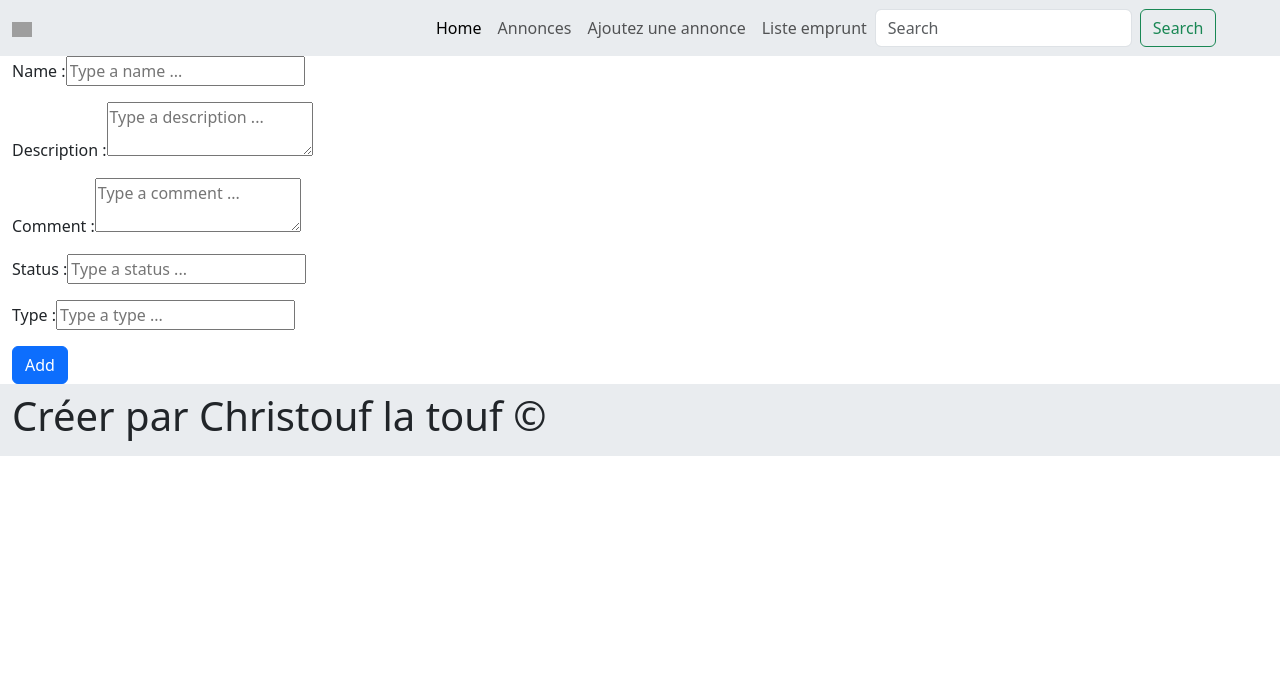
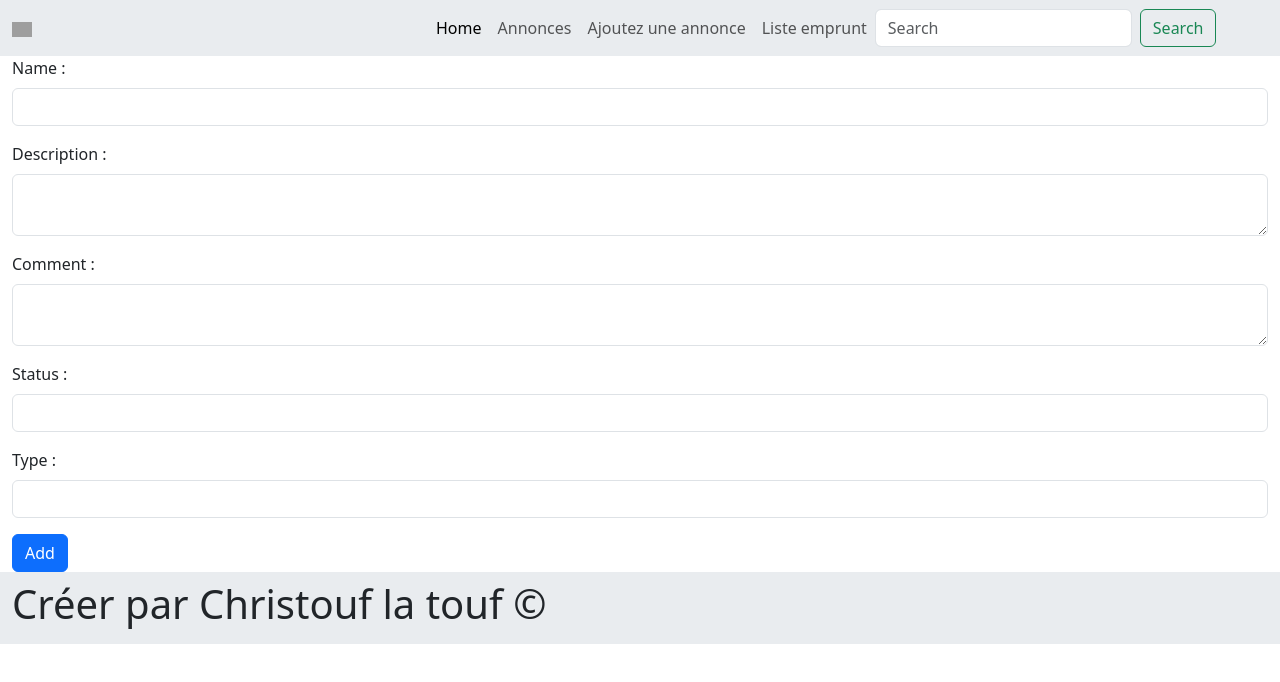
Before and after one commit to ChristopheThiou/projet_partage_front, a Nuxt app: page /add-annonces in a window 1280 px wide. Shown: the top 682 px of the page. Built offline with nearby package versions, Linux system fonts and the light colour scheme; no server answers; grey boxes are pictures that could not be loaded.

Commit message:
ajout d'un style douteux

```diff
--- a/components/form-user.vue
+++ b/components/form-user.vue
@@ -12,15 +12,26 @@
 
 <template>
   <form @submit.prevent="handleSubmite()">
-    <p>
-    <label for="name">Name : </label>
-    <input type="text" v-model="user.name" placeholder="Type a name ..." />
-  </p>
-  <p>
-    <label for="address">Address : </label>
-    <input type="text" v-model="user.address" placeholder="Type a address ..." />
-  </p>
-    <button class="btn btn-primary">Add</button>
+    <div class="mb-3">
+      <label for="name" class="form-label">Name : </label>
+      <input
+        type="text"
+        v-model="user.name"
+        class="form-control"
+        id="name"
+        aria-describedby="name"
+      />
+    </div>
+    <div class="mb-3">
+      <label for="address" class="form-label">Address : </label>
+      <input
+        type="text"
+        v-model="user.address"
+        class="form-control"
+        id="address"
+      />
+    </div>
+    <button type="submit" class="btn btn-primary">Add</button>
   </form>
 </template>
 
--- a/pages/add-annonces.vue
+++ b/pages/add-annonces.vue
@@ -3,11 +3,11 @@
 
 const { refresh } = useFetch<Annonce[]>("http://localhost:8000/api/annonce");
 
-async function postAnnonce(){
-  await $fetch('http://localhost:8000/api/annonce', {
-    method: 'POST',
-    body: annonce.value
-  })
+async function postAnnonce() {
+  await $fetch("http://localhost:8000/api/annonce", {
+    method: "POST",
+    body: annonce.value,
+  });
   refresh();
 }
 
@@ -18,40 +18,59 @@
   status: "",
   type: "",
 });
-
 </script>
 
 <template>
   <form @submit.prevent="postAnnonce()">
-    <p>
-      <label for="name">Name : </label>
-      <input type="text" v-model="annonce.name" placeholder="Type a name ..." />
-    </p>
-    <p>
-      <label for="description">Description : </label>
+    <div class="mb-3">
+      <label for="name" class="form-label">Name : </label>
+      <input
+        type="text"
+        v-model="annonce.name"
+        class="form-control"
+        id="name"
+        aria-describedby="name"
+      />
+    </div>
+    <div class="mb-3">
+      <label for="description" class="form-label">Description : </label>
       <textarea
         type="text"
         v-model="annonce.description"
-        placeholder="Type a description ..."
+        class="form-control"
+        id="description"
       />
-    </p>
-    <p>
-      <label for="comment">Comment : </label>
+    </div>
+    <div class="mb-3">
+      <label for="comment" class="form-label">Comment : </label>
       <textarea
         type="text"
         v-model="annonce.comment"
-        placeholder="Type a comment ..."
+        class="form-control"
+        id="comment"
       />
-    </p>
-    <p>
-      <label for="status">Status : </label>
-      <input type="text" v-model="annonce.status" placeholder="Type a status ..." />
-    </p>
-    <p>
-      <label for="type">Type : </label>
-      <input type="text" v-model="annonce.type" placeholder="Type a type ..." />
-    </p>
-    <button class="btn btn-primary">Add</button>
+    </div>
+    <div class="mb-3">
+      <label for="status" class="form-label">Status : </label>
+      <input
+        type="text"
+        v-model="annonce.status"
+        class="form-control"
+        id="status"
+        aria-describedby="status"
+      />
+    </div>
+    <div class="mb-3">
+      <label for="type" class="form-label">Type : </label>
+      <input
+        type="text"
+        v-model="annonce.type"
+        class="form-control"
+        id="type"
+        aria-describedby="type"
+      />
+    </div>
+    <button type="submit" class="btn btn-primary">Add</button>
   </form>
 </template>
 
--- a/pages/annonce/[id].vue
+++ b/pages/annonce/[id].vue
@@ -36,57 +36,76 @@
 </script>
 
 <template>
-  <div v-if="data">
-    <h3>{{ data.name }}</h3>
-    <p>Description : {{ data.description }}</p>
-    <p>Comment : {{ data.comment }}</p>
-    <p>Status : {{ data.status }}</p>
-    <p>Type : {{ data.type }}</p>
+  <div class="card mb-4" style="width: 18rem" v-if="data">
+    <div class="card-body">
+      <h5 class="card-title">{{ data.name }}</h5>
+      <h6 class="card-subtitle mb-2 text-body-secondary">
+        Description : {{ data.description }}
+      </h6>
+      <p class="card-text">Comment : {{ data.comment }}</p>
+      <p class="card-text">Status : {{ data.status }}</p>
+      <p class="card-text">Type : {{ data.type }}</p>
       <form>
         <button class="btn btn-danger" @click="removeAnnonce()">Delete</button>
       </form>
+    </div>
+  </div>
+
   <form @submit.prevent="handleSubmite()">
-      <p>
-        <label for="name">Name : </label>
+    <div class="mb-3">
+      <label for="name" class="form-label">Name : </label>
       <input
         type="text"
         v-model="annonce.name"
-          placeholder="Type a name ..."
+        class="form-control"
+        id="name"
+        aria-describedby="name"
       />
-      </p>
-      <p>
-        <label for="description">Description : </label>
+    </div>
+    <div class="mb-3">
+      <label for="description" class="form-label">Description : </label>
       <textarea
         type="text"
         v-model="annonce.description"
-          placeholder="Type a description ..."
+        class="form-control"
+        id="description"
       />
-      </p>
-      <p>
-        <label for="comment">Comment : </label>
+    </div>
+    <div class="mb-3">
+      <label for="comment" class="form-label">Comment : </label>
       <textarea
         type="text"
         v-model="annonce.comment"
-          placeholder="Type a comment ..."
+        class="form-control"
+        id="comment"
       />
-      </p>
-      <p>
-        <label for="status">Status : </label>
+    </div>
+    <div class="mb-3">
+      <label for="status" class="form-label">Status : </label>
       <input
         type="text"
         v-model="annonce.status"
-          placeholder="Type a status ..."
+        class="form-control"
+        id="status"
+        aria-describedby="status"
       />
-      </p>
-      <p>
-        <label for="type">Type : </label>
+    </div>
+    <div class="mb-3">
+      <label for="type" class="form-label">Type : </label>
       <input
         type="text"
         v-model="annonce.type"
-          placeholder="Type a type ..."
+        class="form-control"
+        id="type"
+        aria-describedby="type"
       />
-      </p>
-      <button class="btn btn-primary" @click="updateAnnonce(annonce)">Edit</button>
+    </div>
+    <button
+      @click="updateAnnonce(annonce)"
+      type="submit"
+      class="btn btn-primary"
+    >
+      Edit
+    </button>
   </form>
-  </div>
 </template>
--- a/pages/emprunt/[id].vue
+++ b/pages/emprunt/[id].vue
@@ -9,10 +9,14 @@
 </script>
 
 <template>
-  <div v-if="data">
-    <h3>{{ data.user.name }}</h3>
-    <p>Accepted : {{ data.accepted }}</p>
-    <p>Rendu : {{ data.rendu }}</p>
-    <p>Duration : {{ data.duration }}</p>
+  <div class="card mb-4" style="width: 18rem" v-if="data">
+    <div class="card-body">
+      <h5 class="card-title">{{ data.user.name }}</h5>
+      <h6 class="card-subtitle mb-2 text-body-secondary">
+        Accepted : {{ data.accepted }}
+      </h6>
+      <p class="card-text">Rendu : {{ data.rendu }}</p>
+      <p class="card-text">Duration : {{ data.duration }}</p>
+    </div>
   </div>
 </template>
--- a/pages/user/[id].vue
+++ b/pages/user/[id].vue
@@ -3,15 +3,20 @@
 
 const route = useRoute();
 
-const { data } = useFetch<User>('http://localhost:8000/api/user/id/' + route.params.id);
-
+const { data } = useFetch<User>(
+  "http://localhost:8000/api/user/id/" + route.params.id
+);
 </script>
 
 <template>
-    <div v-if="data">
-        <h3>{{ data.name }}</h3>
-    <p>Address : {{ data.address }}</p>
-    <p>List annonce : {{ data.listAnnonce }}</p>
-    <p>List emprunt : {{ data.listEmprunt }}</p>
+  <div class="card mb-4" style="width: 18rem" v-if="data">
+    <div class="card-body">
+      <h5 class="card-title">{{ data.name }}</h5>
+      <h6 class="card-subtitle mb-2 text-body-secondary">
+        Address : {{ data.address }}
+      </h6>
+      <p class="card-text">List annonce : {{ data.listAnnonce }}</p>
+      <p class="card-text">List emprunt : {{ data.listEmprunt }}</p>
+    </div>
   </div>
 </template>
```
Lines whose indentation alone changed are shown as unchanged.
